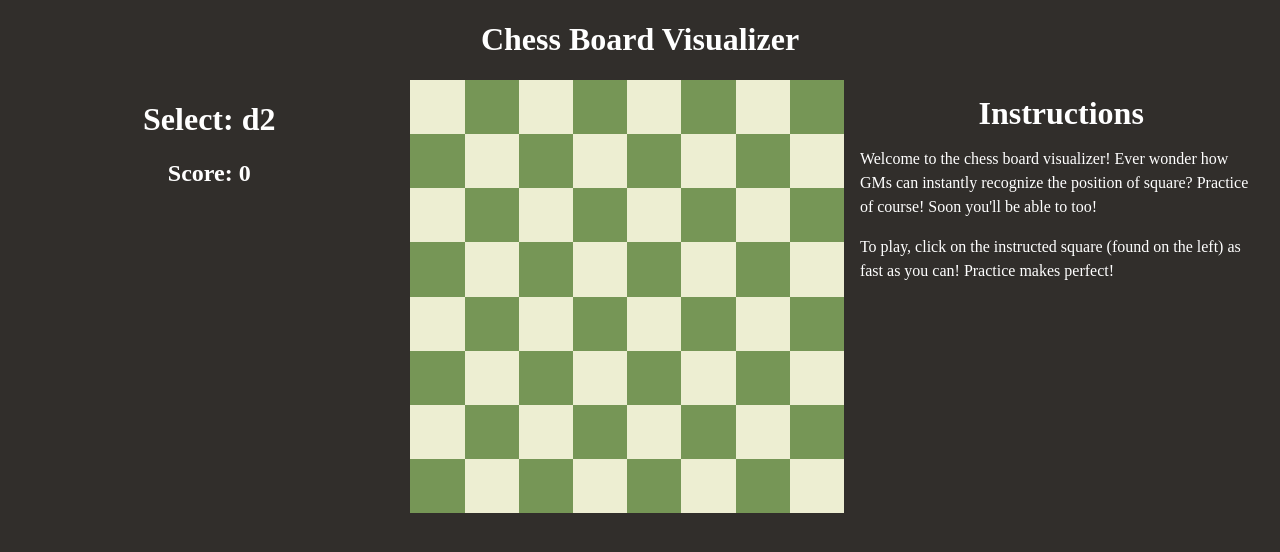
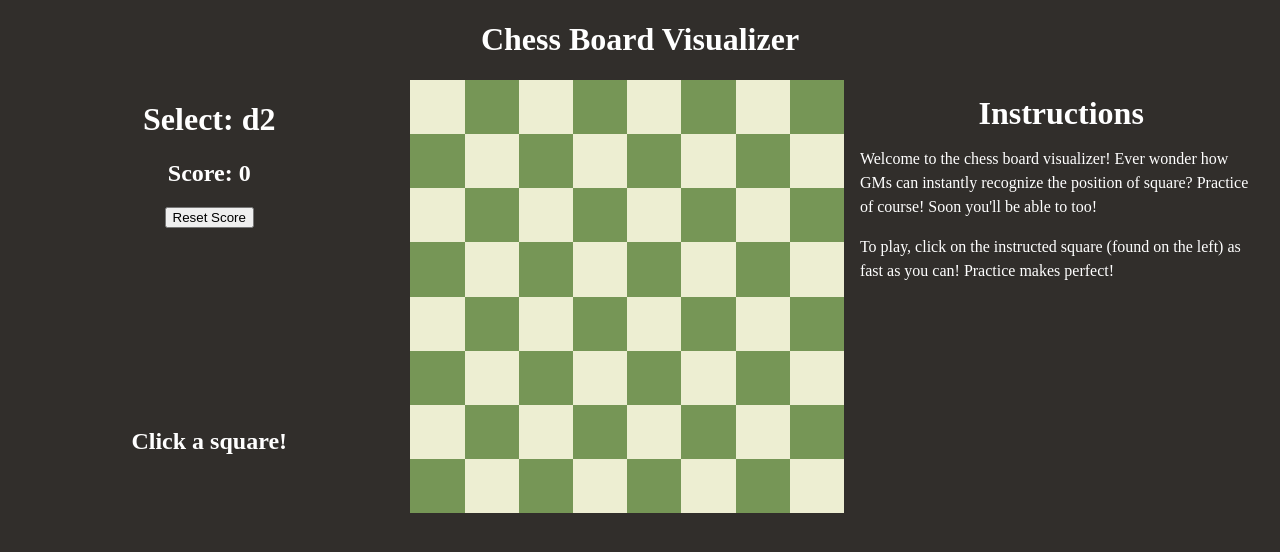
Before and after one commit to colinchambachan/Chess-Board-Visualizer, a React (Create React App) app: page / in a window 1280 px wide. Shown: the top 552 px of the page. Built offline with nearby package versions, Linux system fonts and the light colour scheme.

Commit message:
Implement "Reset Score" button

```diff
--- a/src/components/Game.js
+++ b/src/components/Game.js
@@ -21,7 +21,7 @@ function Game() {
   const [targetSquare, setTargetSquare] = useState(
     squareIDArray[Math.floor(Math.random() * 63)]
   );
-  const [output, setOutput] = useState("");
+  const [output, setOutput] = useState("Click a square!");
   // function which increases score if correct square is clicked
   const handleClick = (id) => {
     if (id === targetSquare) {
@@ -38,6 +38,7 @@ function Game() {
       <div id="direction-screen">
         <h1>Select: {targetSquare}</h1>
         <h2>Score: {score} </h2>
+        <button onClick={() => setScore(0)}>Reset Score</button>
         <h2 id="output">{output}</h2>
       </div>
       <Board squareIDArray={squareIDArray} handleClick={handleClick} />
```
